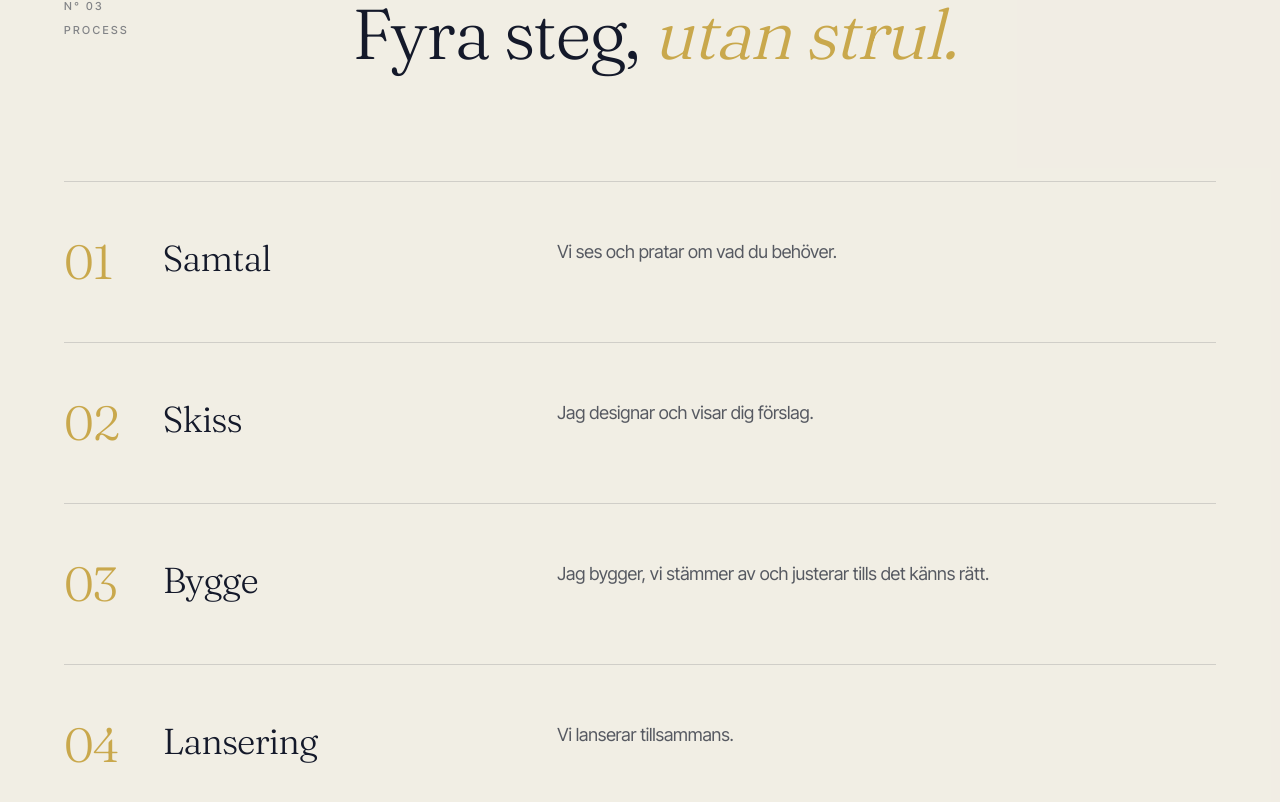
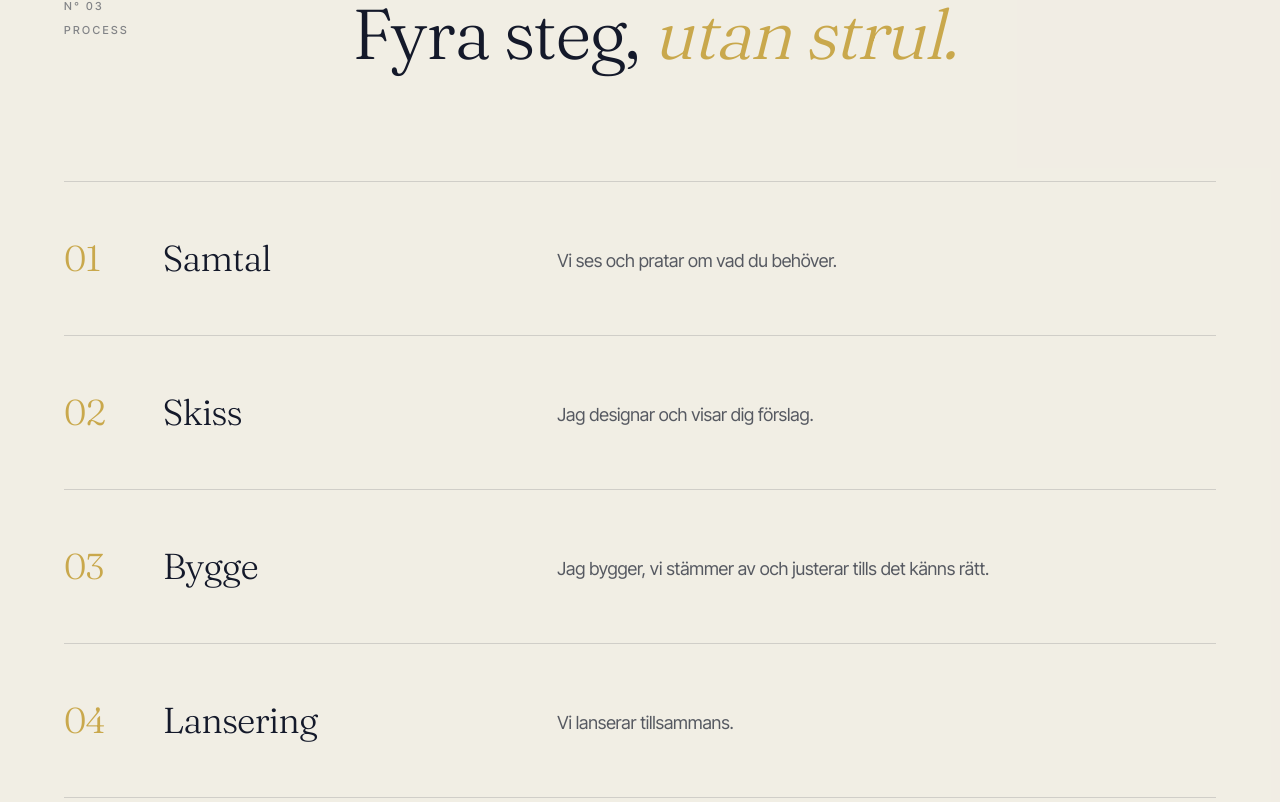
Before and after one commit to ottotf-gif/togethr-se, a React (Vite) app: page / in a window 1280 px wide. Shown: the part 2373-3175 px from the top of the page. Built offline with nearby package versions, Linux system fonts and the light colour scheme.

Commit message:
Updated Process.tsx

```diff
--- a/src/components/Process.tsx
+++ b/src/components/Process.tsx
@@ -43,20 +43,20 @@ export default function Process() {
           {steps.map((s) => (
             <div
               key={s.n}
-              className="group grid grid-cols-12 gap-4 sm:gap-8 py-10 sm:py-14 border-b border-ink/15 fade-in transition-colors duration-500 hover:bg-cream/60"
+              className="group grid grid-cols-12 gap-4 sm:gap-8 py-10 sm:py-14 border-b border-ink/15 items-baseline fade-in transition-colors duration-500 hover:bg-cream/60"
             >
               <div className="col-span-2 sm:col-span-1">
-                <span className="font-serif text-3xl sm:text-5xl font-light text-gold leading-none">
+                <span className="font-serif text-3xl sm:text-4xl font-light text-gold leading-none">
                   {s.n}
                 </span>
               </div>
               <div className="col-span-10 sm:col-span-4">
-                <h3 className="font-serif text-3xl sm:text-4xl font-light text-ink leading-tight tracking-tight">
+                <h3 className="font-serif text-3xl sm:text-4xl font-light text-ink leading-none tracking-tight">
                   {s.title}
                 </h3>
               </div>
-              <div className="col-span-12 sm:col-span-7 flex items-start">
-                <p className="text-base sm:text-lg text-ink/70 leading-[1.6] max-w-xl text-pretty">
+              <div className="col-span-12 sm:col-span-7">
+                <p className="text-base sm:text-lg text-ink/70 leading-[1.5] max-w-xl text-pretty sm:relative sm:-top-1">
                   {s.body}
                 </p>
               </div>
```
